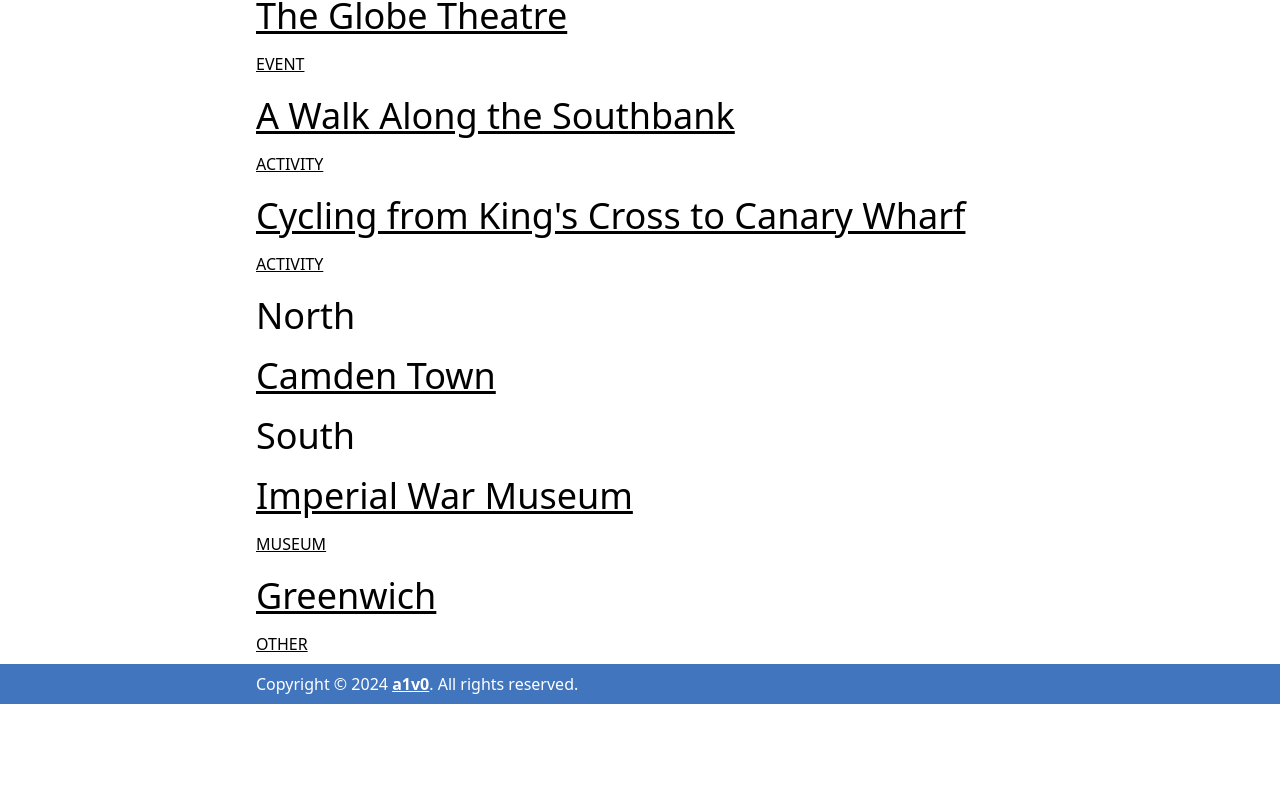
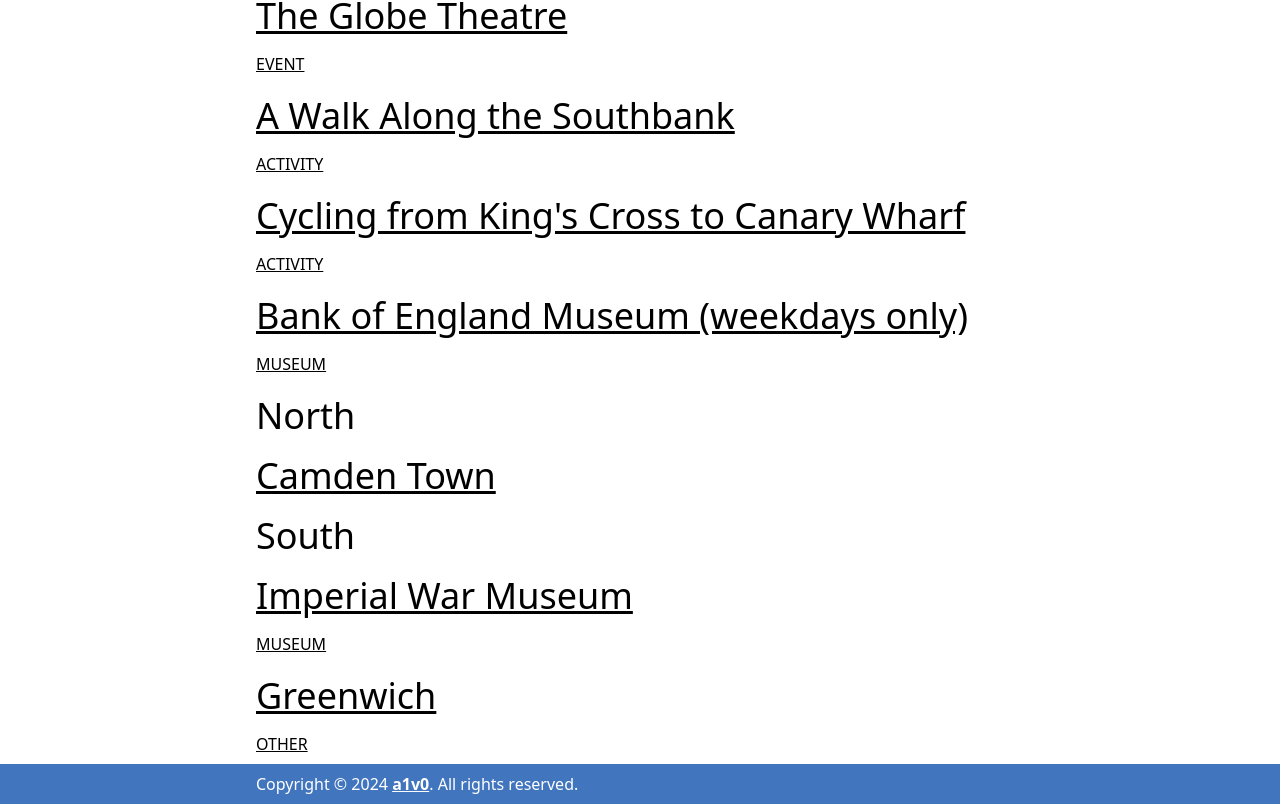
Before and after one commit to a1v0/london-liste, a Next.js app: page /areas in a window 1280 px wide. Shown: the part 1420-2224 px from the top of the page. Before the commit the page ends 2124 px from the top, so only its background shows below. Built offline with nearby package versions, Linux system fonts and the light colour scheme; a web font is replaced by a local one.

Commit message:
Add Bank of England Museum

```diff
--- a/app/places.js
+++ b/app/places.js
@@ -237,19 +237,19 @@ exports.places = [
 	 	location: "Central - King's Cross", // "[region] - [area]" or "[region] - [Tube stop]". For examples, see above.
 	 	website: "",
 	},
-	// {
-	// 	slug: "", // leave this blank
-	// 	name: "",
-	// 	keyFacts: [
-	// 		"",
-	// 		"", // add more or delete as necessary
-	// 	],
-	// 	description: "",
-	// 	type: "", // see list of approved types above. Let a1v0 know if you need to add another type.
-	// 	cost: "",
-	// 	location: "", // "[region] - [area]" or "[region] - [Tube stop]". For examples, see above.
-	// 	website: "",
-	// },
+	{
+	 	slug: "bank-of-england", // leave this blank
+	 	name: "Bank of England Museum (weekdays only)",
+	 	keyFacts: [
+	 		"Hold a real gold bar in your hand, worth ca. £700k",
+	 		"Interesting little museum about how money is made etc. The Building is impressive, too", // add more or delete as necessary
+	 	],
+	 	description: "",
+	 	type: "museum", // see list of approved types above. Let a1v0 know if you need to add another type.
+	 	cost: "free",
+	 	location: "Central - Bank", // "[region] - [area]" or "[region] - [Tube stop]". For examples, see above.
+	 	website: "https://www.bankofengland.co.uk/museum",
+	},
 	// {
 	// 	slug: "", // leave this blank
 	// 	name: "",
@@ -439,19 +439,22 @@ exports.places = [
 	// London Walk (there are some very good ones, just Google them. A Beatles walk, a Jack the Ripper walk etc. and they cost about five pounds)
 	// The Monument (two pounds for students, but one must climb 311 steps)
 	// Billiard in a pool hall
+
 	// RESTAURANTS
 	// Borough Market / Maltby Street Market
+
 	// EVENTS
 	// Ceremony of the Keys (needs to be booked three months in advance, but is free)
 	// Trooping the Colour (just once a year)
 	// Changing of the Guards
+
 	// MUSEUMS
 	// Hendon Aircraft Museum
 	// Exhibition Road
-	// Bank of England Museum
 	// British Museum
 	// St John Museum
 	// Duxford (costs money)
+
 	// PARKS
 	// Skygarden
 	// National Trust/English Heritage Stuff (requires membership)
@@ -459,14 +462,15 @@ exports.places = [
 	// Hampstead Heath, especially The Pergola
 	// Richmond Park
 	// Chislehurst Caves
+
 	// LANDMARKS
 	// Highgate Cemetery
 	// Alexandra Palace
 	// Thames barriers
 	// Lloyd's Building
 	// Leadenhall Market
+
 	// OTHER
-
 	// Harrods
 	// Excursion to Oxford or Cambridge
 	// Ely
```
